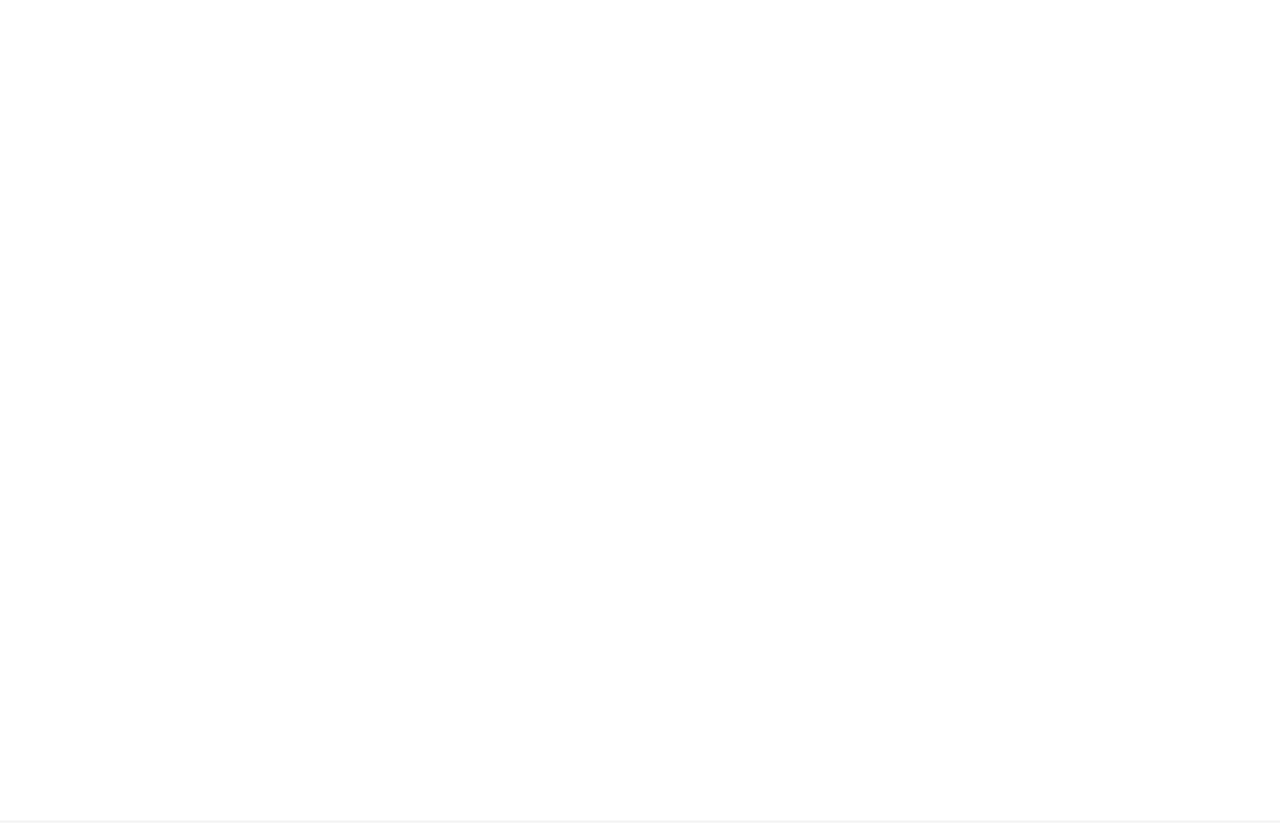
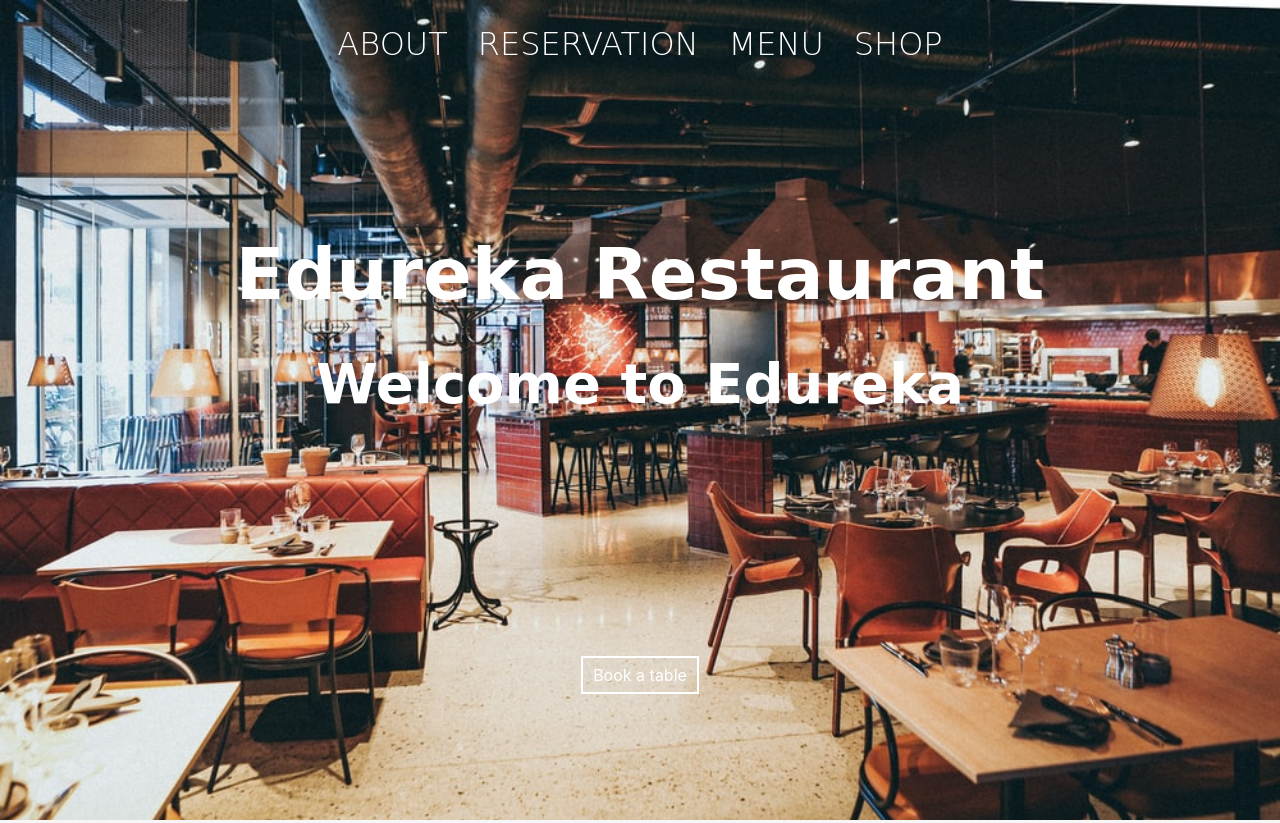
Before and after one commit to AbhinavKumar217/Assignment1, a plain HTML site: page index.html in a window 1280 px wide. Shown: the top 823 px of the page. Drawn offline with nearby package versions, Linux system fonts and the light colour scheme; the site is published under a folder, as on GitHub Pages, so addresses that start at the root find nothing; a web font is replaced by a local one.

Commit message:
Update index.css

```diff
--- a/index.css
+++ b/index.css
@@ -27,7 +27,7 @@
 
 .section-intro {
     height: 820px;
-    background-image: url(/img/1.jpg);
+    background-image: url(./img/1.jpg);
     background-size: cover;
     display: flex;
     flex-direction: column;
```
